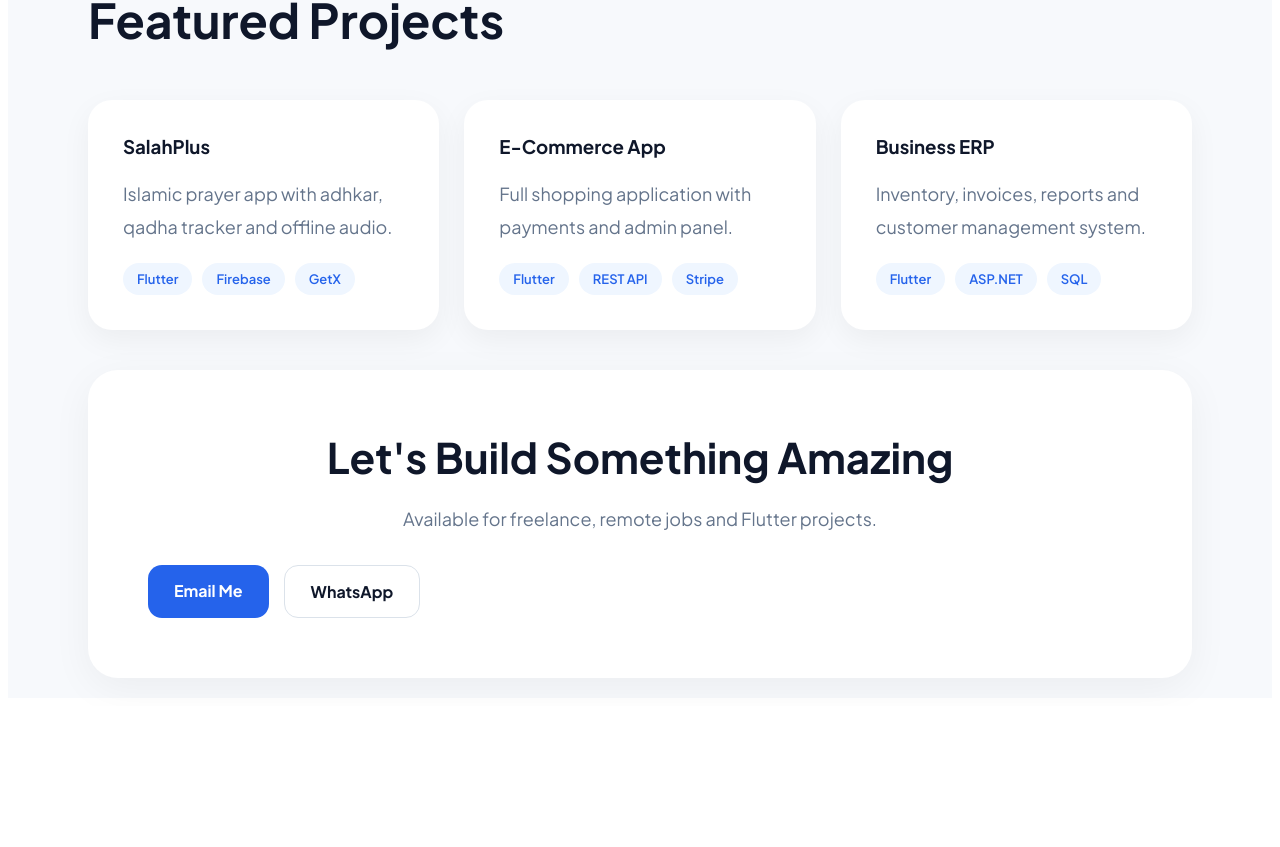
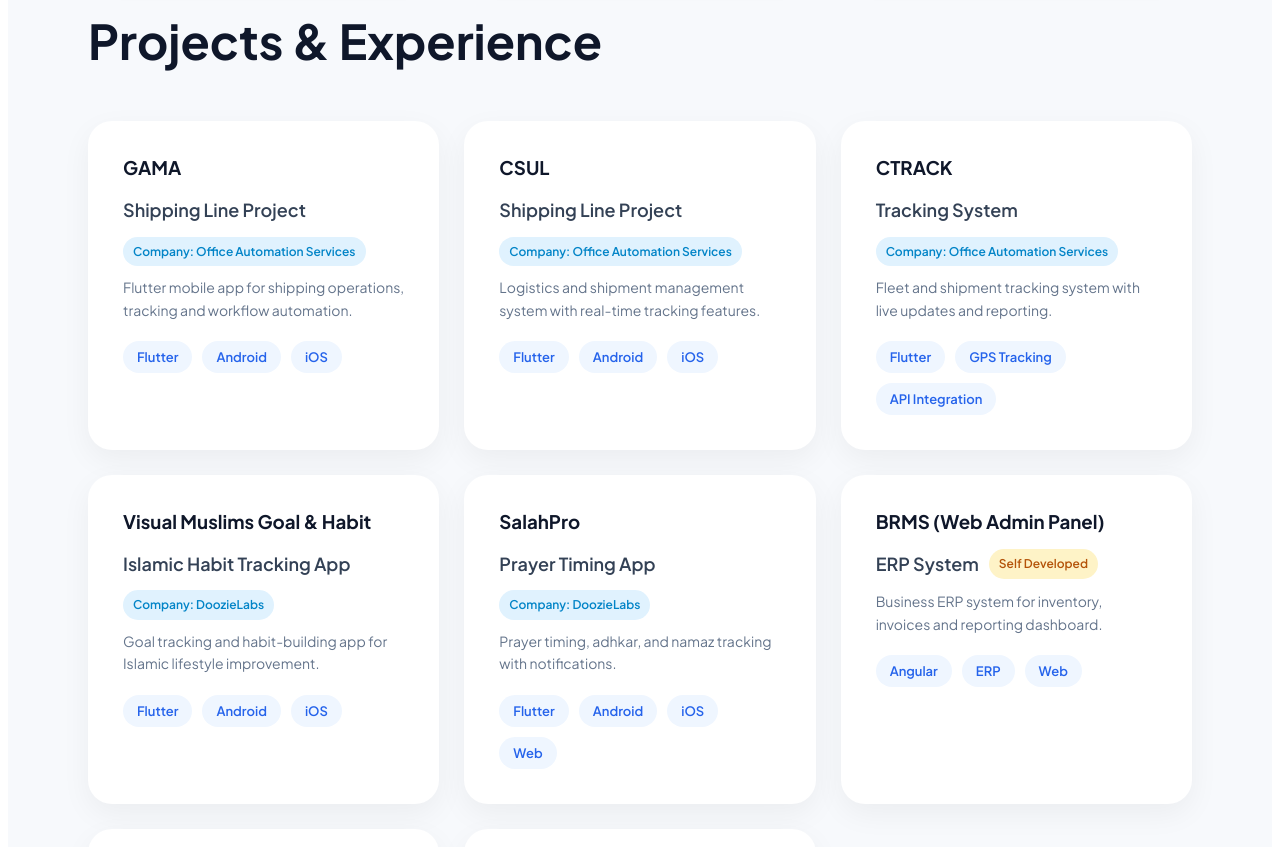
Before and after one commit to Khaaaaaaaaaaaan/Ibrahim_dev, an Angular app: page / in a window 1280 px wide. Shown: the part 1950-2797 px from the top of the page. Before the commit the page ends 2656 px from the top, so only its background shows below. Built offline with nearby package versions, Linux system fonts and the light colour scheme.

Commit message:
update some more detail

```diff
--- a/src/app/app.ts
+++ b/src/app/app.ts
@@ -40,9 +40,14 @@
           </p>
 
           <div class="contact-info">
-            <a href="mailto:ibrahim@email.com"> 📧 ibrahimwahid333@gmail.com </a>
+            <a
+              href="https://mail.google.com/mail/?view=cm&fs=1&to=ibrahimwahid333@gmail.com"
+              target="_blank"
+            >
+              📧 ibrahimwahid333@gmail.com
+            </a>
 
-            <a href="https://wa.me/923001234567" target="_blank"> 📱 +92 333 4342004 </a>
+            <a href="https://wa.me/923334342004" target="_blank"> 📱 +92 333 4342004 </a>
           </div>
 
           <div class="buttons">
@@ -78,13 +83,15 @@
             </div>
 
             <div class="card">
-              <h2>20+</h2>
+              <h2>8+</h2>
               <p>Apps Delivered</p>
+              <span>(Self/Company)</span>
             </div>
 
             <div class="card">
-              <h2>10+</h2>
+              <h2>0</h2>
               <p>International Clients</p>
+              <span>Searching ....</span>
             </div>
           </div>
         </div>
@@ -184,42 +191,163 @@
 
       <!-- PROJECTS -->
       <section id="projects" class="section">
-        <h2 class="title">Featured Projects</h2>
+        <h2 class="title">Projects & Experience</h2>
 
         <div class="grid-3">
+          <!-- GAMA -->
           <div class="box project">
-            <h3>SalahPlus</h3>
+            <h3>GAMA</h3>
 
-            <p>Islamic prayer app with adhkar, qadha tracker and offline audio.</p>
+            <p class="role">
+              Shipping Line Project
+              <span class="meta-tag company">Company: Office Automation Services</span>
+            </p>
+
+            <div class="desc">
+              Flutter mobile app for shipping operations, tracking and workflow automation.
+            </div>
 
             <div class="tags">
               <span>Flutter</span>
-              <span>Firebase</span>
-              <span>GetX</span>
+              <span>Android</span>
+              <span>iOS</span>
             </div>
           </div>
 
+          <!-- CSUL -->
           <div class="box project">
-            <h3>E-Commerce App</h3>
+            <h3>CSUL</h3>
 
-            <p>Full shopping application with payments and admin panel.</p>
+            <p class="role">
+              Shipping Line Project
+              <span class="meta-tag company">Company: Office Automation Services</span>
+            </p>
+
+            <div class="desc">
+              Logistics and shipment management system with real-time tracking features.
+            </div>
 
             <div class="tags">
               <span>Flutter</span>
-              <span>REST API</span>
-              <span>Stripe</span>
+              <span>Android</span>
+              <span>iOS</span>
             </div>
           </div>
 
+          <!-- CTRACK -->
           <div class="box project">
-            <h3>Business ERP</h3>
+            <h3>CTRACK</h3>
 
-            <p>Inventory, invoices, reports and customer management system.</p>
+            <p class="role">
+              Tracking System
+              <span class="meta-tag company">Company: Office Automation Services</span>
+            </p>
+
+            <div class="desc">
+              Fleet and shipment tracking system with live updates and reporting.
+            </div>
 
             <div class="tags">
               <span>Flutter</span>
-              <span>ASP.NET</span>
-              <span>SQL</span>
+              <span>GPS Tracking</span>
+              <span>API Integration</span>
+            </div>
+          </div>
+
+          <!-- VISUAL MUSLIMS -->
+          <div class="box project">
+            <h3>Visual Muslims Goal & Habit</h3>
+
+            <p class="role">
+              Islamic Habit Tracking App
+              <span class="meta-tag company">Company: DoozieLabs</span>
+            </p>
+
+            <div class="desc">
+              Goal tracking and habit-building app for Islamic lifestyle improvement.
+            </div>
+
+            <div class="tags">
+              <span>Flutter</span>
+              <span>Android</span>
+              <span>iOS</span>
+            </div>
+          </div>
+
+          <!-- SALAHPRO -->
+          <div class="box project">
+            <h3>SalahPro</h3>
+
+            <p class="role">
+              Prayer Timing App
+              <span class="meta-tag company">Company: DoozieLabs</span>
+            </p>
+
+            <div class="desc">Prayer timing, adhkar, and namaz tracking with notifications.</div>
+
+            <div class="tags">
+              <span>Flutter</span>
+              <span>Android</span>
+              <span>iOS</span>
+              <span>Web</span>
+            </div>
+          </div>
+
+          <!-- BRMS WEB -->
+          <div class="box project">
+            <h3>BRMS (Web Admin Panel)</h3>
+
+            <p class="role">
+              ERP System
+              <span class="meta-tag self">Self Developed</span>
+            </p>
+
+            <div class="desc">
+              Business ERP system for inventory, invoices and reporting dashboard.
+            </div>
+
+            <div class="tags">
+              <span>Angular</span>
+              <span>ERP</span>
+              <span>Web</span>
+            </div>
+          </div>
+
+          <!-- BRMS MOBILE -->
+          <div class="box project">
+            <h3>BRMS Mobile App</h3>
+
+            <p class="role">
+              ERP Mobile App
+              <span class="meta-tag self">Self Developed</span>
+            </p>
+
+            <div class="desc">Native Android ERP mobile application for field operations.</div>
+
+            <div class="tags">
+              <span>Java</span>
+              <span>Android</span>
+              <span>ERP</span>
+            </div>
+          </div>
+
+          <!-- ECOMMERCE -->
+          <div class="box project">
+            <h3>E-Commerce Web App</h3>
+
+            <p class="role">
+              Online Store System
+              <span class="meta-tag self">Self Developed</span>
+            </p>
+
+            <div class="desc">
+              Full-featured eCommerce platform with admin panel and product management.
+            </div>
+
+            <div class="tags">
+              <span>Angular</span>
+              <span>Web</span>
+              <span>Admin Panel</span>
             </div>
           </div>
         </div>
@@ -233,7 +361,13 @@
           <p>Available for freelance, remote jobs and Flutter projects.</p>
 
           <div class="buttons">
-            <a href="mailto:ibrahim@email.com" class="primary"> Email Me </a>
+            <a
+              href="https://mail.google.com/mail/?view=cm&fs=1&to=ibrahimwahid333@gmail.com"
+              target="_blank"
+              class="primary"
+            >
+              Email Me
+            </a>
 
             <a href="https://wa.me/923334342004" target="_blank" class="secondary"> WhatsApp </a>
           </div>
@@ -598,6 +732,39 @@
           height: 180px;
         }
       }
+      .role {
+        margin-top: 10px;
+        font-weight: 600;
+        color: #334155;
+        display: flex;
+        flex-wrap: wrap;
+        gap: 10px;
+        align-items: center;
+      }
+
+      .meta-tag {
+        font-size: 12px;
+        padding: 4px 10px;
+        border-radius: 999px;
+        font-weight: 600;
+      }
+
+      .meta-tag.company {
+        background: #e0f2fe;
+        color: #0284c7;
+      }
+
+      .meta-tag.self {
+        background: #fef3c7;
+        color: #b45309;
+      }
+
+      .desc {
+        margin-top: 10px;
+        font-size: 14px;
+        color: #64748b;
+        line-height: 1.6;
+      }
     `,
   ],
 })
```
